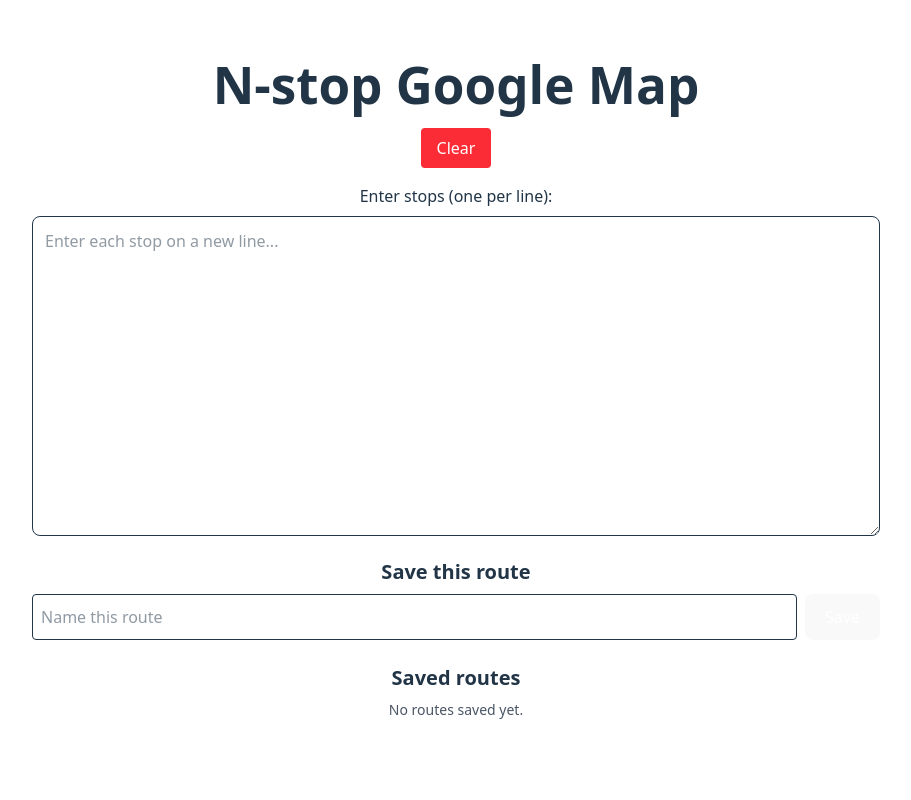
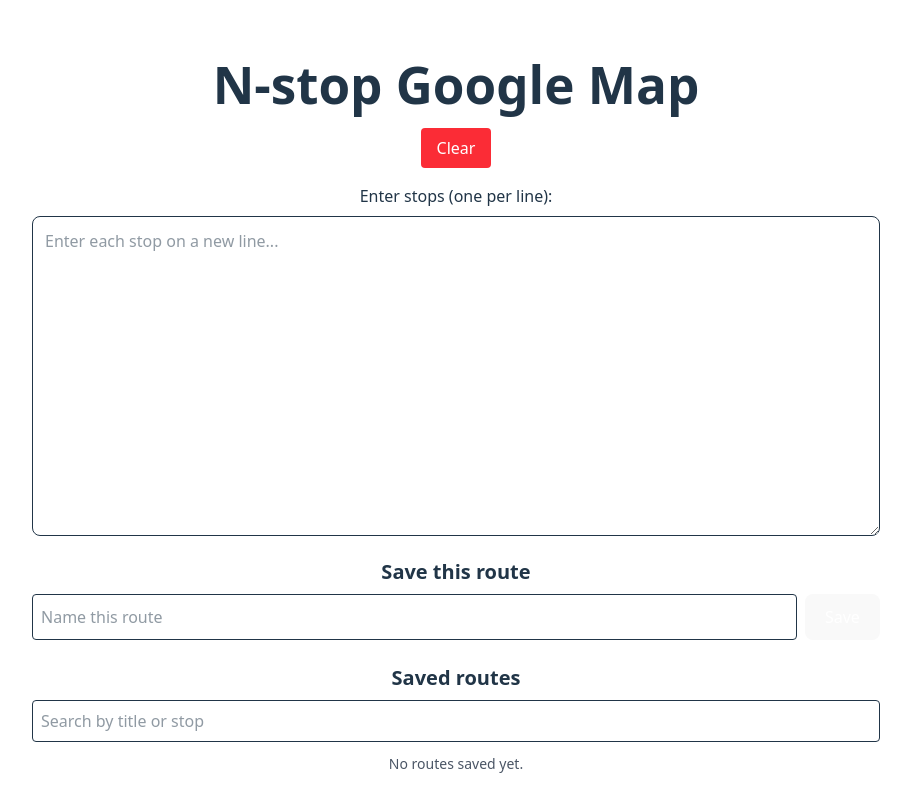
Before and after one commit to ben-cheng/n-stop-google-map, a React (Vite) app: page / in a window 1280 px wide. Shown: the top 800 px of the page, without its empty margins (184-1095 px from the left). Built offline with nearby package versions, Linux system fonts and the light colour scheme.

Commit message:
saved route search

```diff
--- a/src/App.tsx
+++ b/src/App.tsx
@@ -14,6 +14,7 @@
   const [mapUrl, setMapUrl] = useState<string>("");
   const [saveTitle, setSaveTitle] = useState('');
   const [savedStops, setSavedStops] = useState<SavedStops[]>([]);
+  const [savedRoutesSearch, setSavedRoutesSearch] = useState('');
   const [storageMessage, setStorageMessage] = useState('');
 
   const handleInputChange = (e: React.ChangeEvent<HTMLTextAreaElement>) => {
@@ -107,6 +108,11 @@
     }
   };
 
+  const searchTerm = savedRoutesSearch.trim().toLocaleLowerCase();
+  const filteredSavedStops = savedStops.filter((saved) =>
+    `${saved.title}\n${saved.content}`.toLocaleLowerCase().includes(searchTerm),
+  );
+
   return (
     <div className="max-w-4xl mx-auto p-6">
       <h1 className="text-2xl font-bold mb-4">N-stop Google Map</h1>
@@ -156,9 +162,18 @@
 
       <section className="mb-6">
         <h2 className="text-xl font-semibold mb-2">Saved routes</h2>
-        {savedStops.length > 0 ? (
+        <label htmlFor="savedRoutesSearch" className="sr-only">Search saved routes</label>
+        <input
+          id="savedRoutesSearch"
+          type="search"
+          value={savedRoutesSearch}
+          onChange={(e) => setSavedRoutesSearch(e.target.value)}
+          placeholder="Search by title or stop"
+          className="w-full p-2 border rounded mb-3"
+        />
+        {filteredSavedStops.length > 0 ? (
           <ul className="space-y-2">
-            {savedStops.map((saved) => (
+            {filteredSavedStops.map((saved) => (
               <li key={saved.id} className="flex flex-wrap items-center justify-between gap-2 border rounded p-3">
                 <span>{saved.title}</span>
                 <button
@@ -174,6 +189,8 @@
               </li>
             ))}
           </ul>
+        ) : savedStops.length > 0 ? (
+          <p className="text-sm text-gray-600">No saved routes match your search.</p>
         ) : (
           <p className="text-sm text-gray-600">No routes saved yet.</p>
         )}
```
